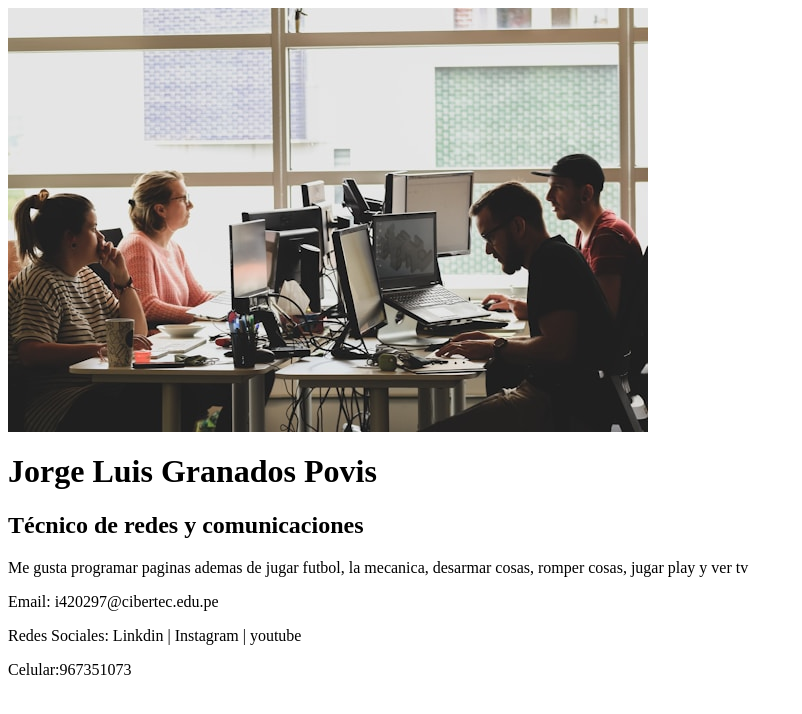
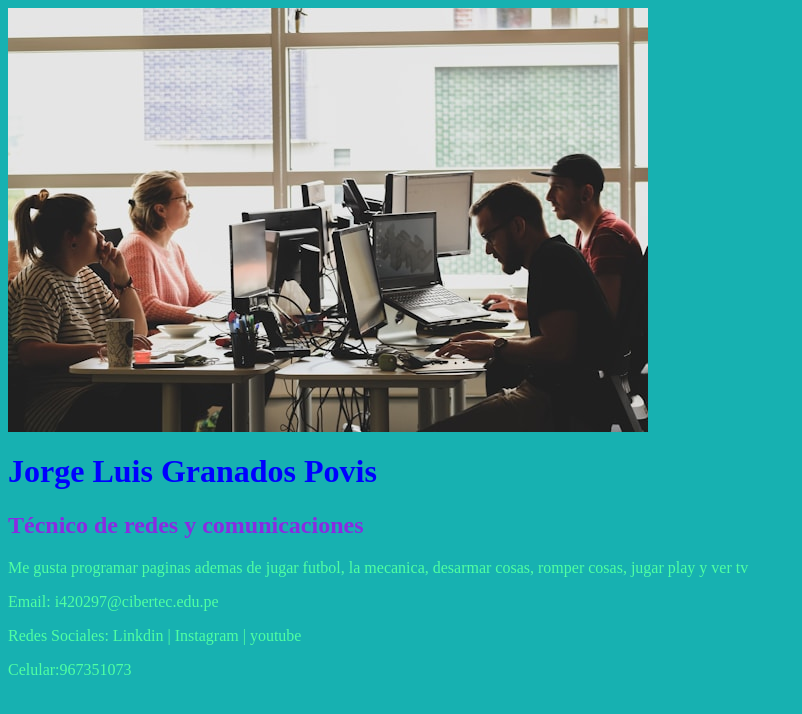
Before and after one commit to JorgeLuisGranados/aew_2025_jgranados, a plain HTML site: page HTML2/02_Tarjeta/Index.html in a window 1280 px wide. Shown: the whole page, without its empty margins (0-802 px from the left). Drawn offline with Linux system fonts and the light colour scheme.

Commit message:
colores a la pagina

```diff
--- a/HTML2/02_Tarjeta/Index.html
+++ b/HTML2/02_Tarjeta/Index.html
@@ -1,5 +1,6 @@
 <html>
     <head>
+        <link rel="stylesheet" href="css/estilos.css">
         <title>Tarjeta Personal Digital</title>
     </head>
     <body>
--- /dev/null
+++ b/HTML2/02_Tarjeta/css/estilos.css
@@ -0,0 +1,13 @@
+
+h1 {
+    color:blue;
+}
+h2 {
+    color:blueviolet;
+}
+body {
+    background-color: rgb(23, 177, 177);
+}
+p {
+    color:rgb(80, 255, 162);
+}
```
